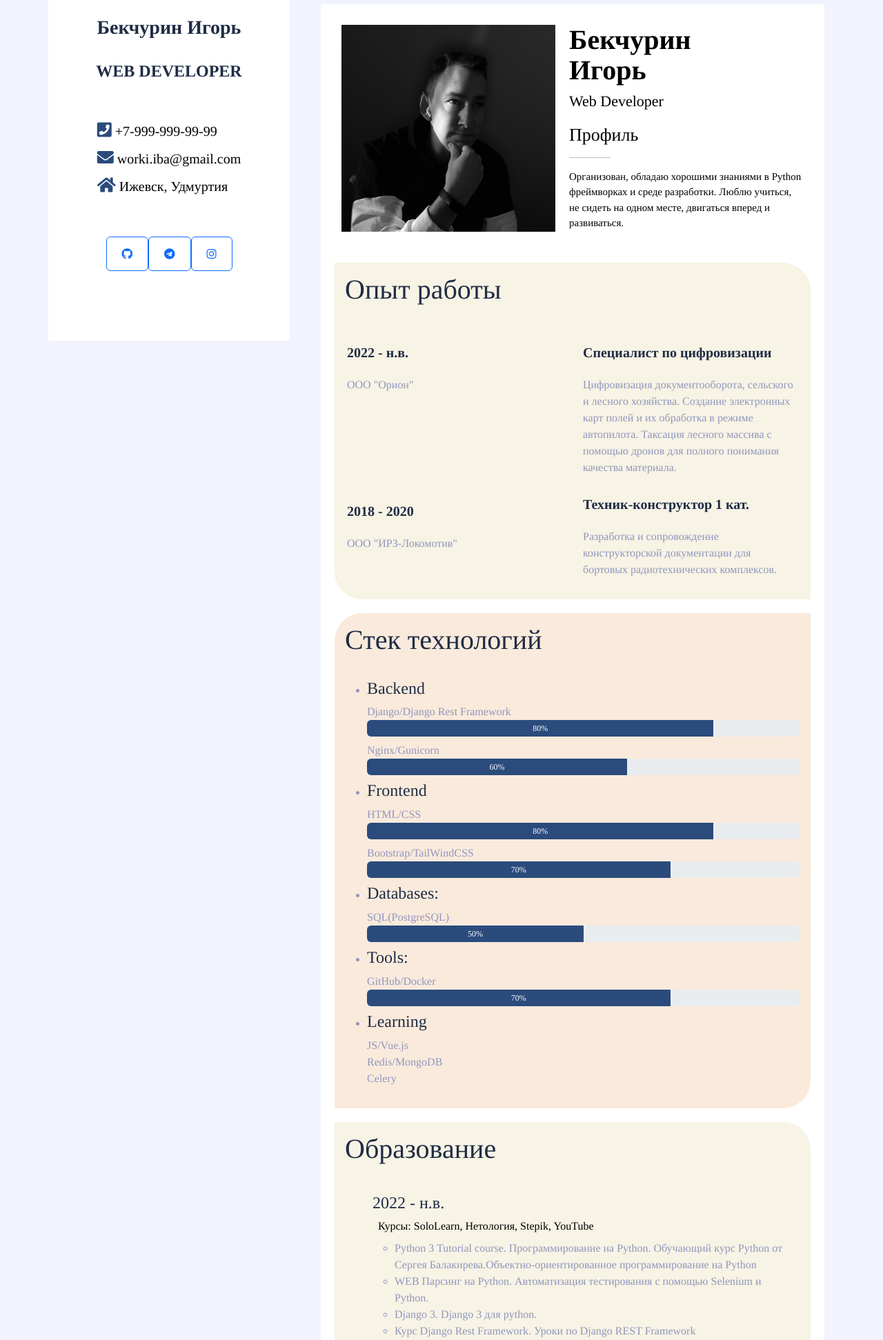
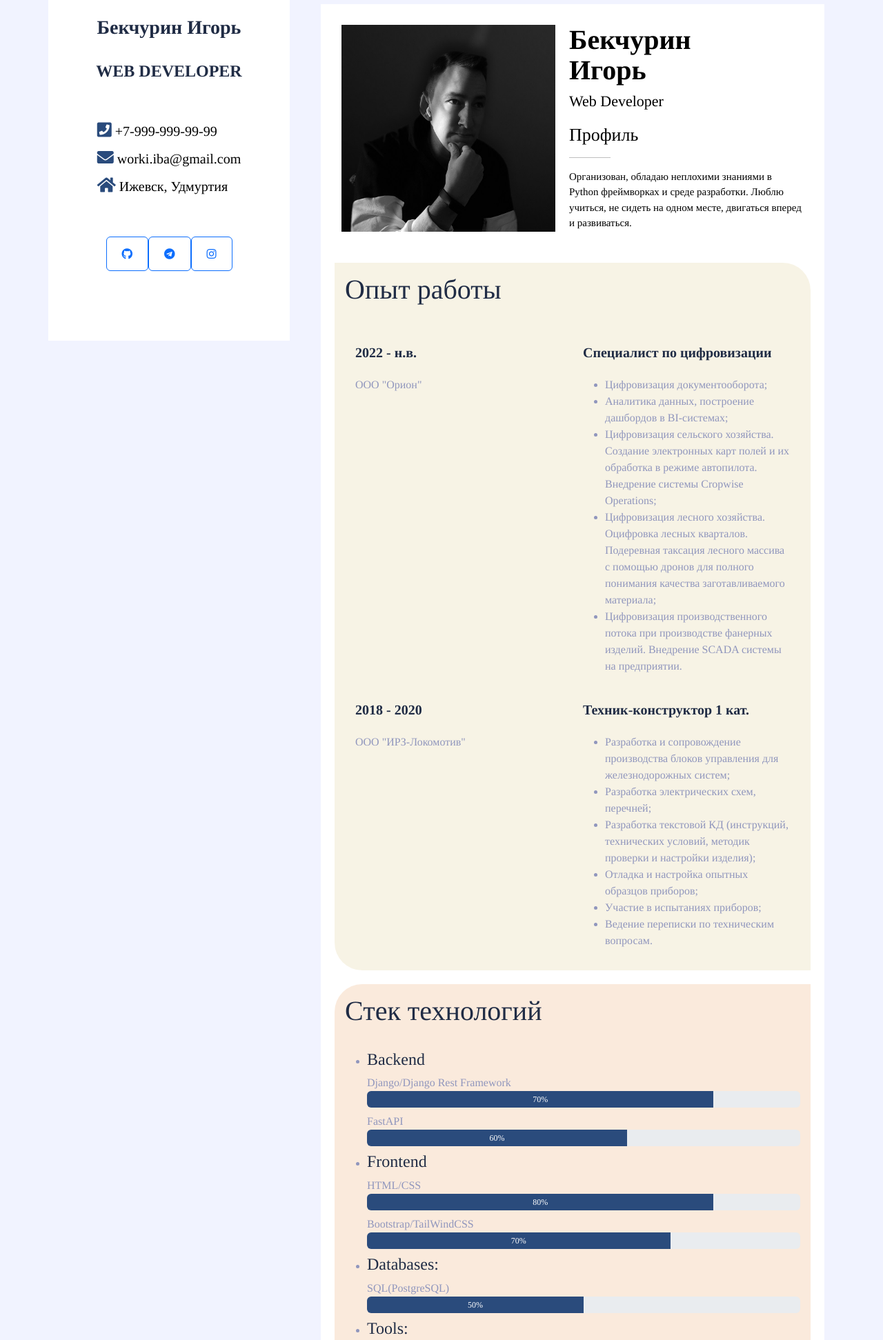
Before and after one commit to IgorBekchruin/django_myportfolio, a Django app: page /about/ in a window 1280 px wide. Shown: the part 306-2249 px from the top of the page at 69% size. Run offline with Django 4.2, Linux system fonts and the light colour scheme; some libraries are stand-ins or nearby versions.

Commit message:
update about

```diff
--- a/templates/portfolio/about.html
+++ b/templates/portfolio/about.html
@@ -15,37 +15,52 @@
 					<h4 class="job">Web Developer</h4>
 					<h5 class="profile-title">Профиль</h5>
 					<hr>
-					<p class="about-text">Организован, обладаю хорошими знаниями в Python фреймворках и среде разработки. Люблю учиться, не сидеть на одном месте, двигаться вперед и развиваться.</p>
+					<p class="about-text">Организован, обладаю неплохими знаниями в Python фреймворках и среде разработки. Люблю учиться, не сидеть на одном месте, двигаться вперед и развиваться.</p>
 				</div>
 
 				<div class="experience">
 					<h1>Опыт работы</h1>
 					<br>
-					<div class="row">
-						<div class="col-lg-6 col-md-6">
-							<div class="">
-								<div class="card-body">
+					<div class="d-flex flex-row ">
+						<div class="col">
 							<h5 class="card-title">2022 - н.в.</h5>
 							<p>ООО "Орион"</p>
-								  <br><br><br><br><br>
-								  <h5 class="card-title">2018 - 2020</h5>
-								  <p>ООО "ИРЗ-Локомотив"</p>
+						</div>
+						<div class="col">
+							<div class="card-body">
+								<h5 class="card-title">Специалист по цифровизации</h5>
+								<ul>
+									<li>Цифровизация документооборота;</li>
+									<li>Аналитика данных, построение дашбордов в BI-системах;</li>
+									<li>Цифровизация сельского хозяйства. Создание электронных карт полей и их обработка в режиме автопилота. Внедрение системы Cropwise Operations;</li>
+									<li>Цифровизация лесного хозяйства. Оцифровка лесных кварталов. Подеревная таксация лесного массива с помощью дронов для полного понимания качества заготавливаемого материала; </li>
+									<li>Цифровизация производственного потока при производстве фанерных изделий. Внедрение SCADA системы на предприятии.</li>
+								</ul>
 							</div>
 						</div>
 					</div>
 
-						<div class="col-lg-6 col-md-6">
-							<div class="">
+					<div class="d-flex flex-row">
+						<div class="col">
+							<h5 class="card-title">2018 - 2020</h5>
+							<p>ООО "ИРЗ-Локомотив"</p>
+						</div>
+						<div class="col">
 							<div class="card-body">
-								  <h5 class="card-title">Специалист по цифровизации</h5>
-								  <p>Цифровизация документооборота, сельского и лесного хозяйства. Создание электронных карт полей и их обработка в режиме автопилота. Таксация лесного массива с помощью дронов для полного понимания качества материала.</p>
 								<h5 class="card-title">Техник-конструктор 1 кат.</h5>
-								  <p>Разработка и сопровождение конструкторской документации для бортовых радиотехнических комплексов.</p>
+								<ul>
+									<li>Разработка и сопровождение производства блоков управления для железнодорожных систем;</li>
+									<li>Разработка электрических схем, перечней;</li>
+									<li>Разработка текстовой КД (инструкций, технических условий, методик проверки и настройки изделия);</li>
+									<li>Отладка и настройка опытных образцов приборов;</li>
+									<li>Участие в испытаниях приборов;</li>
+									<li>Ведение переписки по техническим вопросам.</li>
+								</ul>
 							</div>
 						</div>
 					</div>
 				</div>
-				</div>
+
 
 				<div class="skills">
 					<h1>Стек технологий</h1>
@@ -58,12 +73,12 @@
 									Django/Django Rest Framework
 								</p>
 								<div class="progress w-100 mb-2">
-									<div class="progress-bar bg-primary" role="progressbar" style="width: 80%;" aria-valuenow="80" aria-valuemin="0" aria-valuemax="100">
-									  80%
+									<div class="progress-bar bg-primary" role="progressbar" style="width: 80%;" aria-valuenow="70" aria-valuemin="0" aria-valuemax="100">
+									  70%
 								    </div>
 							  	</div>
 								<p class="m-0">
-									Nginx/Gunicorn
+									FastAPI
 								</p>
 								<div class="progress w-100 mb-2">
 									<div class="progress-bar bg-primary" role="progressbar" style="width: 60%;" aria-valuenow="60" aria-valuemin="0" aria-valuemax="100">
@@ -107,16 +122,15 @@
 									GitHub/Docker
 								</p>
 								<div class="progress w-100 mb-2">
-									<div class="progress-bar bg-primary" role="progressbar" style="width: 70%;" aria-valuenow="70" aria-valuemin="0" aria-valuemax="100">
-									  70%
+									<div class="progress-bar bg-primary" role="progressbar" style="width: 70%;" aria-valuenow="60" aria-valuemin="0" aria-valuemax="100">
+									  60%
 								    </div>
 							  	</div>
 							</li>
 							<li>
 								<h4>Learning</h4>
+								<p class="m-0">Redis/Celery/RabbitMQ</p>
 								<p class="m-0">JS/Vue.js</p>
-								<p class="m-0">Redis/MongoDB</p>
-								<p class="m-0">Celery</p>
 							</li>
 						</ul>
 					</div>
@@ -140,13 +154,13 @@
 						<li class="m-2">
 							<h4>2019 - 2020</h4>
 							<p class="m-2" style="color: black">Магистратура: Ижевский государственный технический университет имени М.Т. Калашникова</p>
-							<p class="m-2">Специальность: Информационно-измерительные системы.</p>
+							<p class="m-2">Специальность: Информационно-измерительные системы.(неоконченное)</p>
 						</li>
 
 						<li class="m-2">
 							<h4>2019 - 2020</h4>
 							<p class="m-2" style="color: black">Курсы: Ижевский государственный технический университет имени М.Т. Калашникова</p>
-							<p class="m-2">Специальность: Аглийский язык.</p>
+							<p class="m-2">Специальность: "Oxford Online Skills Program B2 Academic Bundle", "English language for academic mobility: preparing for scientific and educational exchange programmes"</p>
 						</li>
 
 						<li class="m-2">
```
Also changed, not shown: mysite/settings.py (+10 -10 lines), templates/portfolio/index.html (+37 -3 lines), static/img/mylib.png (added), static/img/tailblog.png (added). Lines whose indentation alone changed are shown as unchanged.
